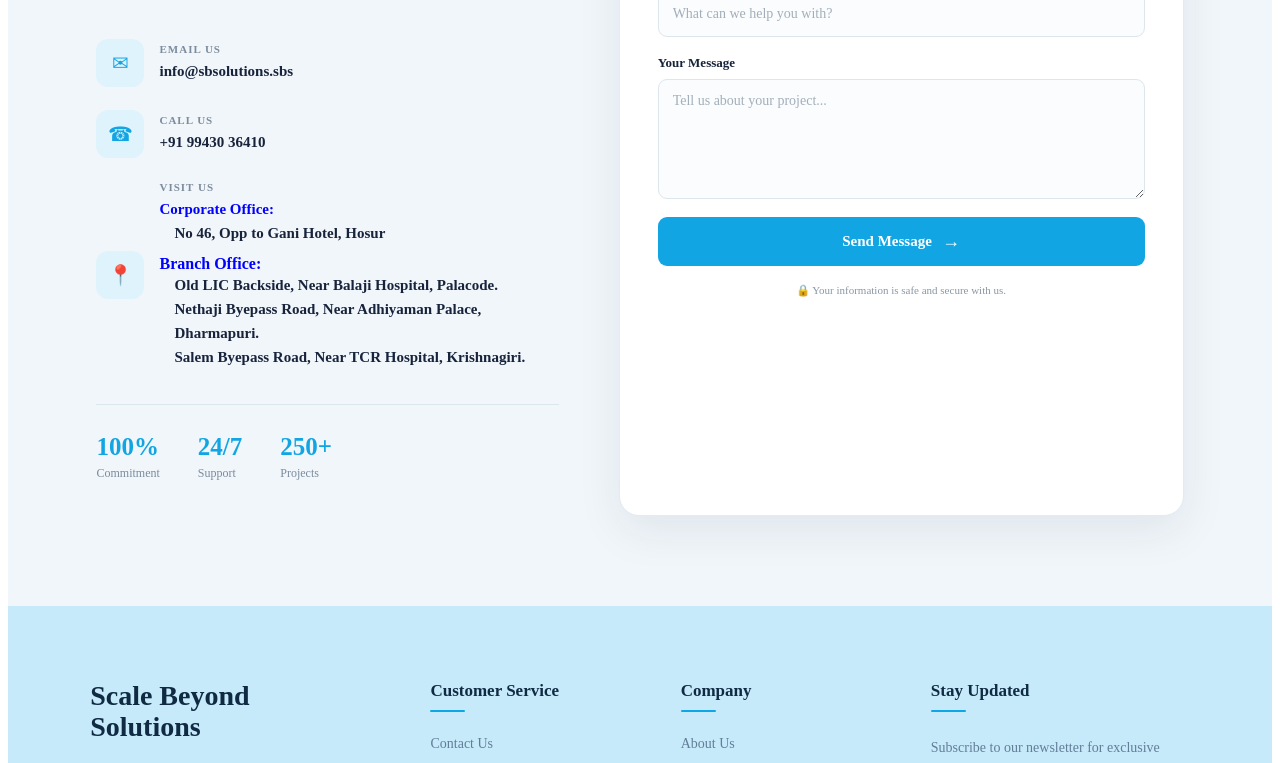
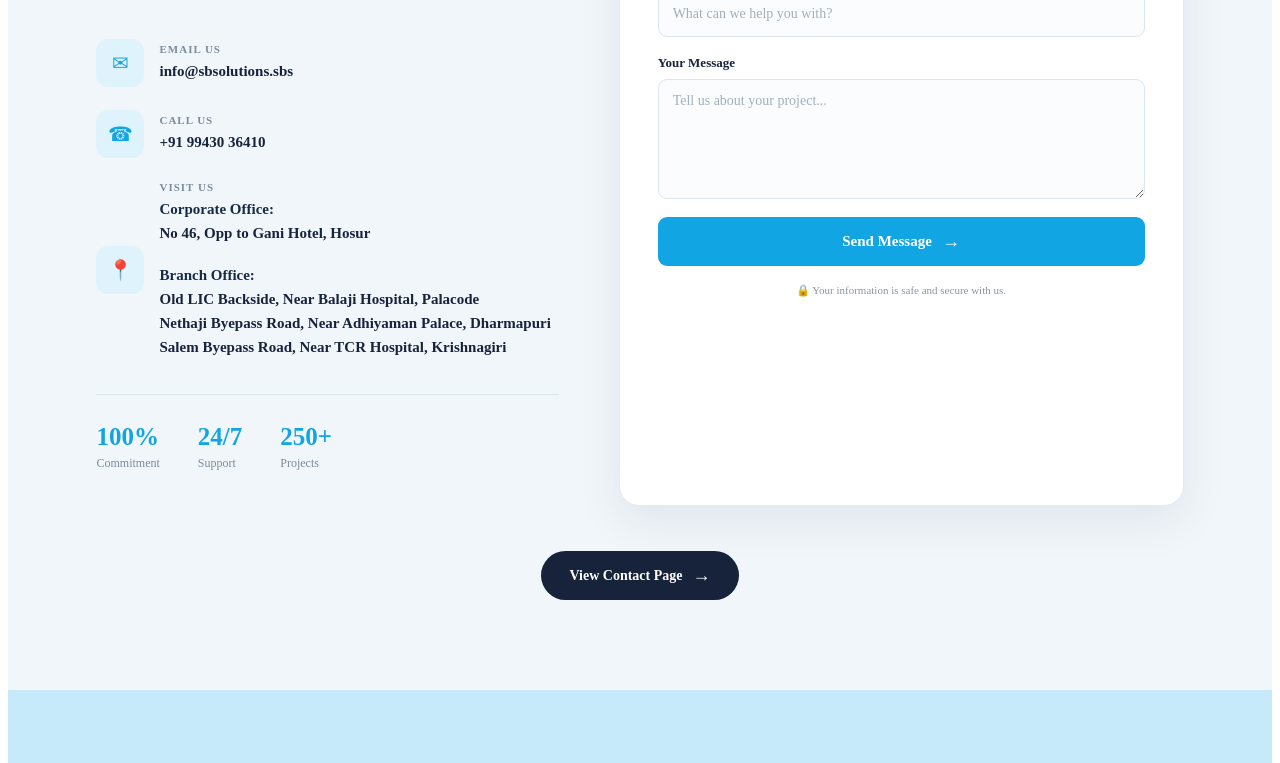
Before and after one commit to Jeeva142/scale-beyond-solutions, a React (Vite) app: page /scale-beyond-solutions/contact in a window 1280 px wide. Shown: the part 423-1186 px from the top of the page. Built offline with nearby package versions, Linux system fonts and the light colour scheme.

Commit message:
Initial commit

```diff
--- a/src/pages/About/About.jsx
+++ b/src/pages/About/About.jsx
@@ -1,5 +1,6 @@
 import "./About.css";
 import Reveal from "../../components/Reveal/Reveal";
+import image from "../../assets/image/image1.png"
 function About() {
   const values = [
     {
@@ -71,26 +72,7 @@
 
           <div className="who-visual">
 
-            <div className="who-main-box">
-              <span>01</span>
-
-              <h3>
-                DIGITAL
-                <br />
-                TRANSFORMATION
-              </h3>
-            </div>
-
-            <div className="who-small-box">
-              <span>02</span>
-
-              <h3>
-                BUSINESS
-                <br />
-                GROWTH
-              </h3>
-            </div>
-
+            <img src={image} style={{width:"600px"}}></img>
           </div>
 
         </div>
--- a/src/pages/Contact/Contact.css
+++ b/src/pages/Contact/Contact.css
@@ -85,6 +85,7 @@
 .contact-preview-item > div:last-child strong {
   color: #172a46;
 }
+
 .contact-preview-item {
   display: flex;
 
--- a/src/pages/Contact/Contact.jsx
+++ b/src/pages/Contact/Contact.jsx
@@ -68,29 +68,29 @@
     📍
   </div>
 
-  <div>
+  <div className="contact-vm">
     <span>VISIT US</span>
 
-    <p style={{paddingBottom:"10px"}}>
-      <strong style={{color:"blue"}}>Corporate Office:</strong>
+    <p>
+      <strong>Corporate Office:</strong>
       <br />
-        <p style={{paddingLeft:"15px"}}>No 46, Opp to Gani Hotel, Hosur</p>
+      No 46, Opp to Gani Hotel, Hosur
     </p>
-<strong style={{color:"blue"}}>Branch Office:</strong>
+<br />
+    <p>
+      <strong>Branch Office:</strong>
       <br />
-    <p style={{paddingLeft:"15px"}}>
-
-      Old LIC Backside, Near Balaji Hospital, Palacode.
+      Old LIC Backside, Near Balaji Hospital, Palacode
     </p>
 
-    <p style={{paddingLeft:"15px"}}>
+    <p>
 
-      Nethaji Byepass Road, Near Adhiyaman Palace, Dharmapuri.
+      Nethaji Byepass Road, Near Adhiyaman Palace, Dharmapuri
     </p>
 
-    <p style={{paddingLeft:"15px"}}>
+    <p>
 
-      Salem Byepass Road, Near TCR Hospital, Krishnagiri.
+      Salem Byepass Road, Near TCR Hospital, Krishnagiri
     </p>
 
   </div>
@@ -223,7 +223,14 @@
 
       {/* FULL CONTACT PAGE LINK */}
 
+      <div className="contact-preview-button">
 
+        <Link to="/contact">
+          View Contact Page
+          <span>→</span>
+        </Link>
+
+      </div>
 
     </section>
     </Reveal>
--- a/src/pages/Home/Home.jsx
+++ b/src/pages/Home/Home.jsx
@@ -1,13 +1,10 @@
 import { Link } from "react-router-dom";
 import "./Home.css";
 import Products from "../Product/Product";
-// import Testimonials from "../../components/Testimonials/Testimonials";
-// import Team from "../../components/Team/Team";
-// import Pricing from "../../components/Pricing/Pricing";
 import Services from "../Services/Services";
 import ContactSection from "../Contact/Contact";
 import Reveal from "../../components/Reveal/Reveal";
-
+import image from "../../assets/image/image.png"
 function Home() {
 
   const stats = [
@@ -118,30 +115,7 @@
             </div>
 
             <div className="hero-visual">
-
-              <div className="hero-circle hero-circle-one"></div>
-
-              <div className="hero-circle hero-circle-two"></div>
-
-              <div className="hero-main-card">
-
-                <span>BUILD</span>
-
-                <strong>
-                  CREATE
-                </strong>
-
-                <span>
-                  GROW
-                </span>
-
-                <div className="hero-card-line"></div>
-
-                <small>
-                  SCALE BEYOND SOLUTIONS
-                </small>
-
-              </div>
+            <img src={image} style={{width:"700px"}}></img>
 
               <div className="hero-floating-card">
 
```
Also changed, not shown: src/assets/image/image.png (added), src/assets/image/image1.png (added).
